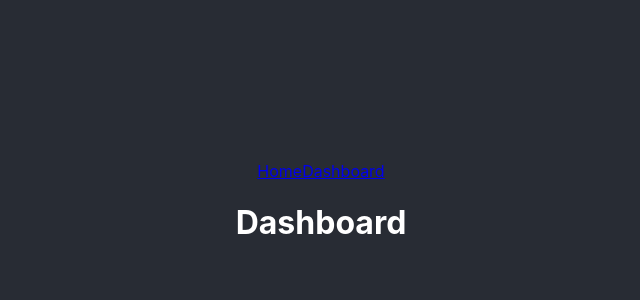
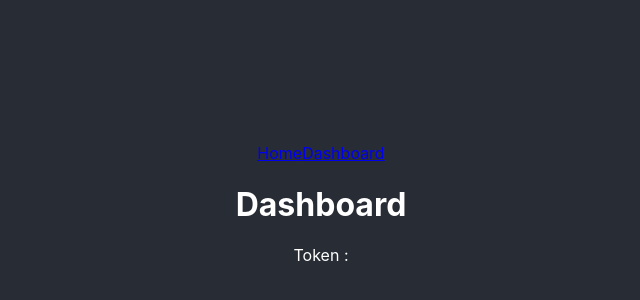
Before and after one commit to valenoirs/learning-react-auth, a React (Create React App) app: page /dashboard in a window 1280 px wide. Shown: the part 188-488 px from the top of the page, without its empty margins (319-959 px from the left). Built offline with nearby package versions, Linux system fonts and the light colour scheme.

Commit message:
development: context to store user authenticate token

```diff
--- a/src/App.js
+++ b/src/App.js
@@ -14,6 +14,9 @@ import NotFound from './pages/NotFound'
 // Utils
 import fakeAuth from './utils/fakeAuth'
 
+// Context
+import AuthContext from './context/AuthContext'
+
 function App() {
   const [token, setToken] = useState(null)
 
@@ -28,6 +31,7 @@ function App() {
   }
 
   return (
+    <AuthContext.Provider value={token}>
       <main>
         <Navbar token={token} onLogout={handleLogout}/>
         <Routes>
@@ -37,6 +41,7 @@ function App() {
           <Route path='*' element={<NotFound />} />
         </Routes>
       </main>
+    </AuthContext.Provider>
   );
 }
 
--- /dev/null
+++ b/src/context/AuthContext.jsx
@@ -0,0 +1,5 @@
+import { createContext } from "react";
+
+const AuthContext = createContext()
+
+export default AuthContext
--- a/src/pages/Dashboard.jsx
+++ b/src/pages/Dashboard.jsx
@@ -1,7 +1,13 @@
+import { useContext } from "react"
+import AuthContext from "../context/AuthContext"
+
 function Dashboard(props) {
+    const token = useContext(AuthContext)
+
     return (
         <div>
             <h1>Dashboard</h1>
+            <p>Token : {token}</p>
         </div>
     )
 }
```
Lines whose indentation alone changed are shown as unchanged.
